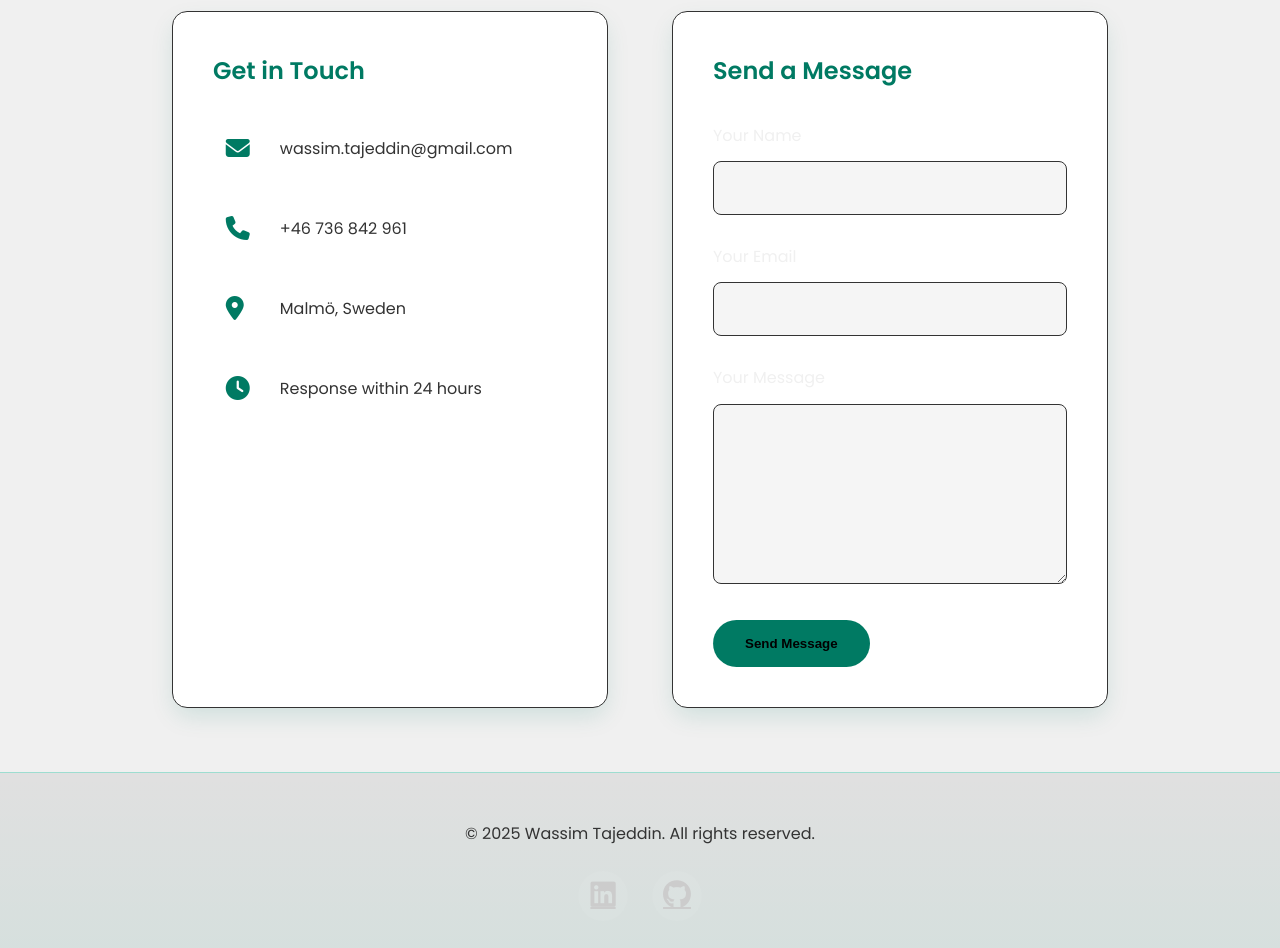
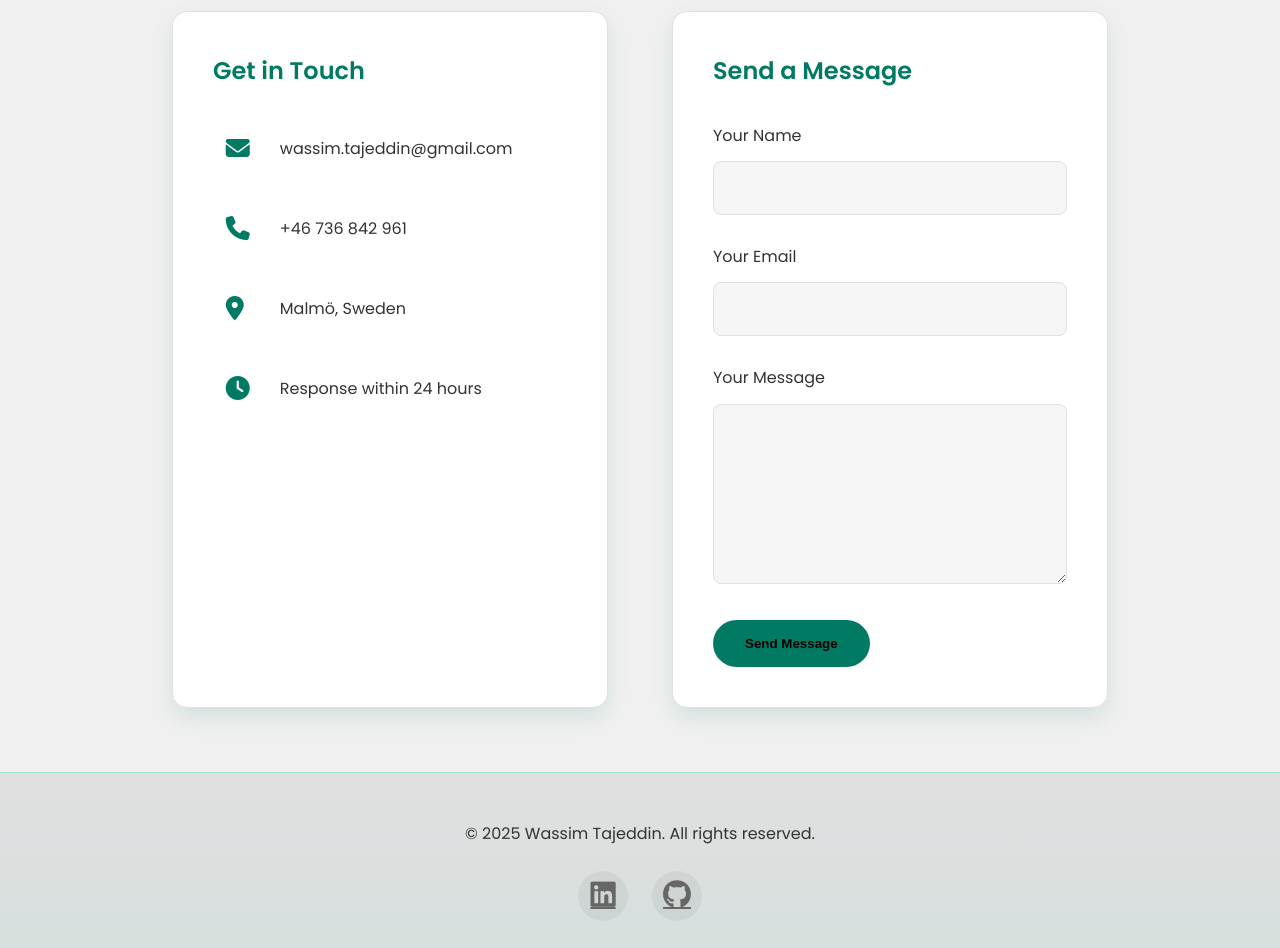
Before and after one commit to wassimtajeddin/portfolio-vue, a Vue app: page /contact in a window 1280 px wide. Shown: the part 580-1528 px from the top of the page. Built offline with nearby package versions, Linux system fonts and the light colour scheme.

Commit message:
Remove the black border in light mode, enhance the visibility of the social media icons, and make the input labels more readable.

```diff
--- a/src/assets/style.css
+++ b/src/assets/style.css
@@ -323,6 +323,10 @@ section.visible {
             overflow: hidden;
         }
 
+        [data-theme="light"] .skill-item {
+            border: 1px solid #e0e0e0;
+        }
+
 .skill-item::before {
   content: '';
   position: absolute;
@@ -381,6 +385,10 @@ section.visible {
             display: flex;
             flex-direction: column;
             height: 100%;
+        }
+
+        [data-theme="light"] .project-card {
+            border: 1px solid #e0e0e0;
         }
 
 .project-card::before {
@@ -496,9 +504,17 @@ section {
             transition: var(--transition);
         }
 
+        [data-theme="light"] .cv-section {
+            border: 1px solid #e0e0e0;
+        }
+
 .cv-section:hover {
             box-shadow: var(--card-hover-shadow);
             border-color: rgba(0, 212, 170, 0.2);
+        }
+
+        [data-theme="light"] .cv-section:hover {
+            border-color: rgba(0, 122, 99, 0.2);
         }
 
 .cv-section h3 {
@@ -507,6 +523,10 @@ section {
             border-bottom: 1px solid #333;
             padding-bottom: 0.8rem;
             font-size: 1.5rem;
+        }
+
+        [data-theme="light"] .cv-section h3 {
+            border-bottom: 1px solid #e0e0e0;
         }
 
 .cv-item {
@@ -558,6 +578,10 @@ section {
             transition: var(--transition);
         }
 
+        [data-theme="light"] .contact-info {
+            border: 1px solid #e0e0e0;
+        }
+
 .contact-info:hover {
   box-shadow: var(--card-hover-shadow);
 }
@@ -603,6 +627,10 @@ section {
             transition: var(--transition);
         }
 
+        [data-theme="light"] .contact-form {
+            border: 1px solid #e0e0e0;
+        }
+
 .contact-form:hover {
   box-shadow: var(--card-hover-shadow);
 }
@@ -624,6 +652,9 @@ section {
             color: #f0f0f0;
             font-weight: 500;
         }
+        [data-theme="light"] .form-group label {
+            color: #333;
+        }
 
         .form-group input,
         .form-group textarea {
@@ -632,9 +663,14 @@ section {
             border-radius: 8px;
             border: 1px solid #333;
             background: var(--primary-color);
-  color: #f0f0f0;
+            color: var(--text-color);
             font-family: 'Poppins', sans-serif;
             transition: var(--transition);
+        }
+
+        [data-theme="light"] .form-group input,
+        [data-theme="light"] .form-group textarea {
+            border: 1px solid #e0e0e0;
         }
 
 .form-group input:focus,
@@ -735,6 +771,11 @@ footer::before {
             height: 50px;
             border-radius: 50%;
             background: rgba(255, 255, 255, 0.05);
+        }
+
+        [data-theme="light"] .social-links a {
+            background: rgba(0, 0, 0, 0.05);
+            color: #666;
         }
 
 .social-links a:hover {
```
Lines whose indentation alone changed are shown as unchanged.
